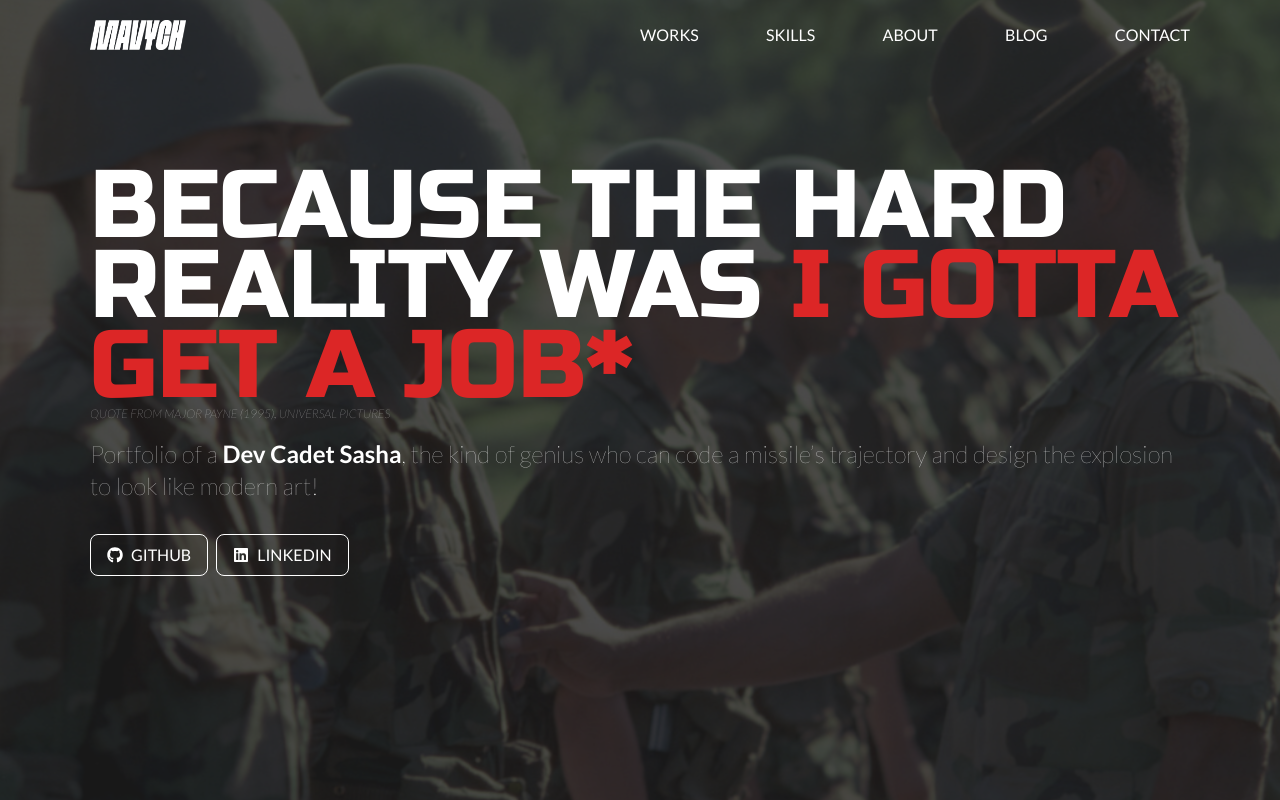
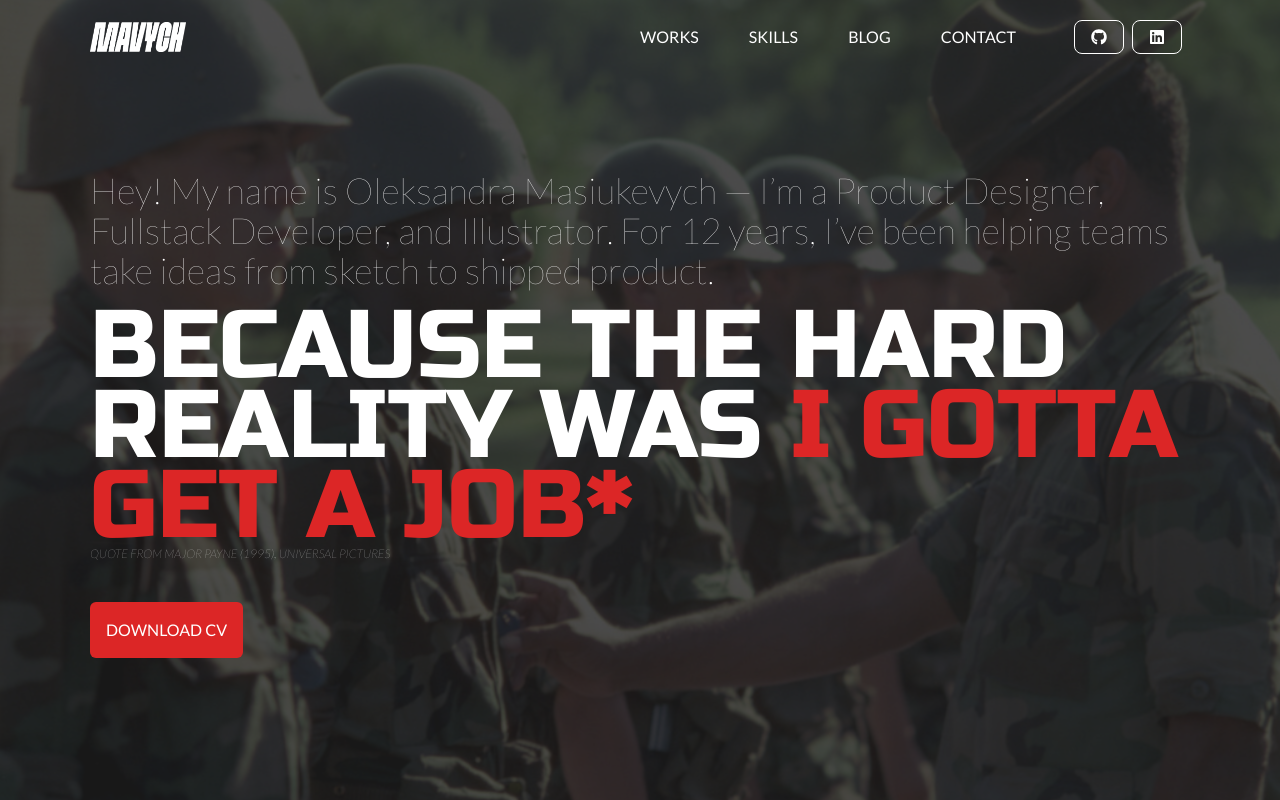
Before and after one commit to SeggyFault/SeggyFault.github.io, a React (Vite) app: page / in a window 1280 px wide. Shown: the top 800 px of the page. Built offline with nearby package versions, Linux system fonts and the light colour scheme.

Commit message:
fix: modify hero section with about info (closes #16)

```diff
--- a/src/components/About.jsx
+++ /dev/null
@@ -1,21 +0,0 @@
-import DownloadButton from "../components/DownloadButton";
-
-const About = () => {
-  return (
-    <div className="flex flex-col items-center justify-center gap-10 md:flex-row">
-       <img
-        src="/assets/images/userpic.png"
-        alt=""
-        className="w-[300px]"
-      />
-      <div className="text-lg">
-        <p>Web Dev with a designer’s eye, coming from the heroic lands of Ukraine. In my downtime, I wield fire and keep the beat as part of the Colla de les Diables, proving I can handle the heat both on-screen and off.</p>
-        <p>And guess what? This soldier’s taking on a new mission: learning Catalan to master the local terrain. Ready to deploy creativity, precision, and a fiery spark wherever duty calls!</p>
-        <DownloadButton />
-      </div>
-
-    </div>
-  );
-};
-
-export default About;
--- a/src/components/Button.jsx
+++ b/src/components/Button.jsx
@@ -1,9 +1,14 @@
-const Button = ({ icon: Icon, label, href, className, isDownload = false}) => {
+const Button = ({ icon: Icon, label, href, className = '', isDownload = false}) => {
   return (
-    <button className={`flex items-center justify-center gap-2 px-4 py-2 text-base uppercase rounded-lg font-lato ${className}`}>
-      {Icon && <Icon className="text-white" />}
-      <a href={href} target="_blank" download={isDownload ? true : undefined} >{label}</a>
-    </button>
+      <a
+        href={href}
+        target="_blank"
+        className={`flex items-center justify-center py-2 px-4 text-base uppercase rounded-lg font-lato ${className}`}
+        download={isDownload || undefined}
+      >
+        {Icon && <Icon className="text-white" />}
+        {label && <span>{label}</span>}
+      </a>
   );
 };
 
--- a/src/components/Hero.jsx
+++ b/src/components/Hero.jsx
@@ -1,18 +1,11 @@
-import Button from "./Button";
-import { FaLinkedin, FaGithub } from 'react-icons/fa';
+import DownloadButton from "../components/DownloadButton";
 
 const Hero = () => {
   return (
     <div className="flex flex-col gap-4 sm:items-start justify-start w-full max-w-[1140px] my-6 md:my-24 mx-auto px-5 relative">
-
-      <h1 className="md:leading-[80px] text-white uppercase leading-[50px] text-6xl md:text-8xl font-russo">Because the hard reality was <span className="text-red-600">I gotta get a job*</span><p className="text-xs italic text-white font-extralight font-lato">Quote from Major Payne (1995), Universal Pictures</p></h1>
-      <p className="text-xl text-white md:text-2xl font-extralight font-lato">Portfolio of a <span className="font-bold">Dev Cadet Sasha</span>, the kind of genius who can code a missile’s trajectory and design the explosion to look like modern art!</p>
-
-      <div className="flex flex-col gap-2 mt-4 sm:flex-row">
-        <Button label="GitHub" href="https://github.com/SeggyFault" icon={FaGithub} className="text-white border border-white hover:bg-red-600 hover:text-white hover:border-red-600" />
-        <Button label="Linkedin" href="https://www.linkedin.com/in/omasiukevych/" icon={FaLinkedin} className="text-white border border-white hover:bg-red-600 hover:text-white hover:border-red-600" />
-      </div>
-
+      <h1 className="text-xl text-white md:text-4xl font-extralight font-lato">Hey! My name is Oleksandra Masiukevych  — I’m a Product Designer, Fullstack Developer, and Illustrator. For 12 years, I’ve been helping teams take ideas from sketch to shipped product.</h1>
+      <h2 className="md:leading-[80px] text-white uppercase leading-[50px] text-6xl md:text-8xl font-russo">Because the hard reality was <span className="text-red-600">I gotta get a job*</span><p className="text-xs italic text-white font-extralight font-lato">Quote from Major Payne (1995), Universal Pictures</p></h2>
+      <DownloadButton />
     </div>
   );
 };
--- a/src/components/Navigation.jsx
+++ b/src/components/Navigation.jsx
@@ -1,6 +1,8 @@
 import { useState } from "react";
 import { Link } from "react-router-dom";
 import { MdMenu, MdClose } from "react-icons/md";
+import Button from "./Button";
+import { FaLinkedin, FaGithub } from 'react-icons/fa';
 
 const Navigation = () => {
   const [isMenuOpen, setIsMenuOpen] = useState(false);
@@ -29,12 +31,26 @@ const Navigation = () => {
         <li className="text-base text-white uppercase font-lato hover:underline">
           <a href="#skills">Skills</a>
         </li>
-        <li className="text-base text-white uppercase font-lato hover:underline">
-          <a href="#about">About</a>
-        </li>
         <li className="text-base text-white uppercase font-lato hover:underline"><Link to="/blog">Blog</Link></li>
         <li className="text-base text-white uppercase font-lato hover:underline">
           <a href="#contact">Contact</a>
+        </li>
+        <li>
+          <ul className="flex gap-2 mx-2">
+            <li>
+            <Button
+              href="https://github.com/SeggyFault"
+              icon={FaGithub} className="text-white border border-white hover:bg-red-600 hover:text-white hover:border-red-600"
+            />
+            </li>
+            <li>
+            <Button
+              href="https://www.linkedin.com/in/omasiukevych/"
+              icon={FaLinkedin}
+              className="text-white border border-white hover:bg-red-600 hover:text-white hover:border-red-600"
+            />
+            </li>
+          </ul>
         </li>
       </ul>
 
@@ -48,13 +64,27 @@ const Navigation = () => {
             <a href="#skills" onClick={toggleMenu}>Skills</a>
           </li>
           <li className="text-5xl text-white uppercase font-lato hover:underline">
-            <a href="#about" onClick={toggleMenu}>About</a>
-          </li>
-          <li className="text-5xl text-white uppercase font-lato hover:underline">
             <Link to="/blog" onClick={toggleMenu}>Blog</Link>
           </li>
           <li className="text-5xl text-white uppercase font-lato hover:underline">
             <a href="#contact" onClick={toggleMenu}>Contact</a>
+          </li>
+          <li>
+            <ul className="flex gap-2 mx-2">
+              <li>
+              <Button
+                href="https://github.com/SeggyFault"
+                icon={FaGithub} className="text-white border border-white hover:bg-red-600 hover:text-white hover:border-red-600"
+              />
+              </li>
+              <li>
+              <Button
+                href="https://www.linkedin.com/in/omasiukevych/"
+                icon={FaLinkedin}
+                className="text-white border border-white hover:bg-red-600 hover:text-white hover:border-red-600"
+              />
+              </li>
+            </ul>
           </li>
         </ul>
       )}
--- a/src/pages/Home.jsx
+++ b/src/pages/Home.jsx
@@ -1,6 +1,5 @@
 import Skills from "../components/Skills";
 import ProjectCard from "../components/ProjectCard";
-import About from "../components/About";
 import Contact from "../components/Contact";
 import Footer from "../components/Footer";
 
@@ -75,14 +74,6 @@ const Home = () => {
         </section>
       </div>
 
-      {/* About */}
-      <div className="px-5 py-10 bg-white md:py-20">
-        <section id="about" className="min-w-[400px] max-w-[1140px] mx-5 md:mx-auto flex flex-col items-center md:items-start">
-          <h2 className="mb-6 text-4xl text-center text-black uppercase md:text-6xl font-russo">About</h2>
-          <About />
-        </section>
-      </div>
-
       {/* Contact */}
       <div className="px-5 py-10 bg-gray-100 md:py-20">
         <section id="contact" className="min-w-[400px] max-w-[1140px] mx-5 md:mx-auto flex flex-col items-center justify-center min-h-screen">
```
Also changed, not shown: 2 other files (tests, documents, lock files or other folders).
